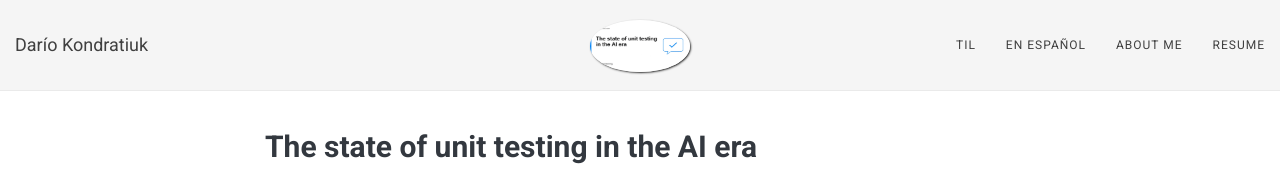
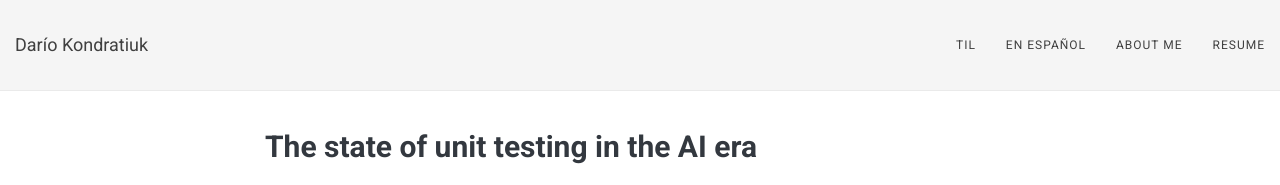
Before and after one commit to kblok/kblok.github.io, a Jekyll site: the page built from _posts/2026-08-14-the-state-of-unit-testing-in-the-ai-era.md, in a window 1280 px wide. Shown: the top 185 px of the page. Built offline with Jekyll 4.4.1, drawn with Linux system fonts in a browser that asks for light colours; nearby versions of some CDN libraries; comment, search, counter and statistics services are not loaded.

Commit message:
Hide the navbar avatar on posts that have a hero
page.image is now the post hero / social card, so the navbar was
squashing that wide image into the circular avatar. Skip the avatar
on those posts; other pages still show the site portrait.

Co-authored-by: Darío Kondratiuk <dariokondratiuk@gmail.com>

```diff
--- a/_includes/nav.html
+++ b/_includes/nav.html
@@ -37,15 +37,9 @@
       </ul>
     </div>
 
-	{% if page.image and (layout.show-avatar or page.show-avatar) %}
-	<div class="avatar-container">
-	  <div class="avatar-img-border">
-	    <a href="{{ site.url }}">
-	      <img class="avatar-img" src="{{ page.image | prepend: site.baseurl | replace: '//', '/' }}" />
-		</a>
-	  </div>
-	</div>
-	{% elsif site.avatar and (layout.show-avatar or page.show-avatar) %}
+	{% assign hero = page.hero | default: page.image %}
+	{% if site.avatar and (layout.show-avatar or page.show-avatar) %}
+	{% unless hero %}
 	<div class="avatar-container">
 	  <div class="avatar-img-border">
 	    <a href="{{ site.url }} ">
@@ -53,6 +47,7 @@
 		</a>
 	  </div>
 	</div>
+	{% endunless %}
 	{% endif %}
 
   </div>
```
